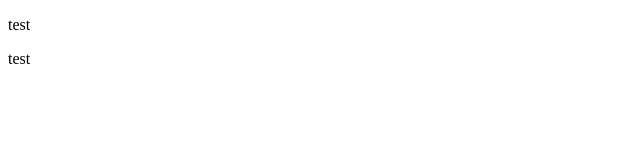
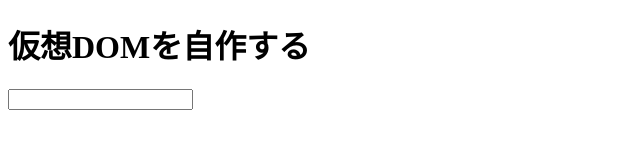
Before and after one commit to Momokonomi/vdom_study, a website with bundled scripts: page index.html in a window 1280 px wide. Shown: the whole page, without its empty margins (0-640 px from the left). Built offline with nearby package versions, Linux system fonts and the light colour scheme.

Commit message:
feat: #1 JSONからDOMツリーを作成

```diff
--- a/index.html
+++ b/index.html
@@ -5,7 +5,7 @@
     <meta http-equiv="X-UA-Compatible" content="IE=edge" />
     <title>VDOM</title>
     <meta name="viewport" content="width=device-width, initial-scale=1" />
-    <script src="./src/index.js"></script>
+    <script type="module" src="./src/index.js"></script>
   </head>
   <body></body>
 </html>
--- a/src/index.js
+++ b/src/index.js
@@ -1,3 +1,5 @@
+import parse from './libs/parse.js';
+
 /**
  * virtual dom仕組み
  * ・現在表示しているDOM構造をもつ
@@ -7,13 +9,41 @@
  */
 window.addEventListener('load', () => {
   const body = document.getElementsByTagName('body')[0];
-  const init = {
-    tag: 'p',
-    innerText: 'test',
+  const currentDom = {
+    root: {
+      tag: 'main',
+      innerHTML: undefined,
+      href: {
+        id: undefined,
+        className: undefined,
+        type: undefined,
+        name: undefined,
+      },
+      children: [
+        {
+          tag: 'h1',
+          innerHTML: '仮想DOMを自作する',
+          href: {
+            id: undefined,
+            className: undefined,
+            type: undefined,
+            name: undefined,
+          },
+        },
+        {
+          tag: 'input',
+          innerHTML: undefined,
+          href: {
+            id: undefined,
+            className: undefined,
+            type: 'password',
+            name: undefined,
+          },
+        },
+      ],
+    },
   };
 
-  const p = document.createElement(init.tag);
-  p.innerText = init.innerText;
-  p.innerHTML = init.innerText;
-  body.appendChild(p);
+  const dom = parse(currentDom);
+  body.append(...dom);
 });
--- /dev/null
+++ b/src/libs/domUnit.js
@@ -0,0 +1,15 @@
+/**
+ * Json上のdom定義から単一のDOM Elementを作成する
+ */
+export default function domUnit(domJson) {
+  const dom = document.createElement(domJson.tag);
+  dom.innerHTML = domJson.innerHTML ?? '';
+  //属性追加
+  for (const href of Object.keys(domJson.href)) {
+    if (!dom[href]) {
+      continue;
+    }
+    dom[href] = domJson[href];
+  }
+  return dom;
+}
--- /dev/null
+++ b/src/libs/parse.js
@@ -0,0 +1,31 @@
+import domUnit from './domUnit.js';
+
+/**
+ * JSON形式のDOM情報からDOM構造を作成する
+ */
+export default function parse(currentDom) {
+  const parsedDom = [];
+  for (const root of Object.values(currentDom)) {
+    parsedDom.push(parentNodeTree(root));
+  }
+  return parsedDom;
+}
+
+/**
+ * 子をもつ親のDom Elementsを作成する\
+ * 深さ優先探索
+ */
+function parentNodeTree(parent) {
+  if (!parent) return undefined;
+
+  const parentDom = domUnit(parent);
+  if (!parent.children) {
+    return parentDom;
+  }
+
+  for (const child of parent.children) {
+    parentDom.appendChild(parentNodeTree(child));
+  }
+
+  return parentDom;
+}
--- a/考えたこと.txt
+++ b/考えたこと.txt
@@ -14,3 +14,5 @@
 2.その情報をもつオブジェクトを用意
 3.ユーザーによる操作でそのオブジェクトの内容を変化させ、変化後のオブジェクトの内容を用いてDOM操作
 4.差分を検出できるようにする
+
+最初のレンダリングの際、深さ優先探索する必要ある
```
